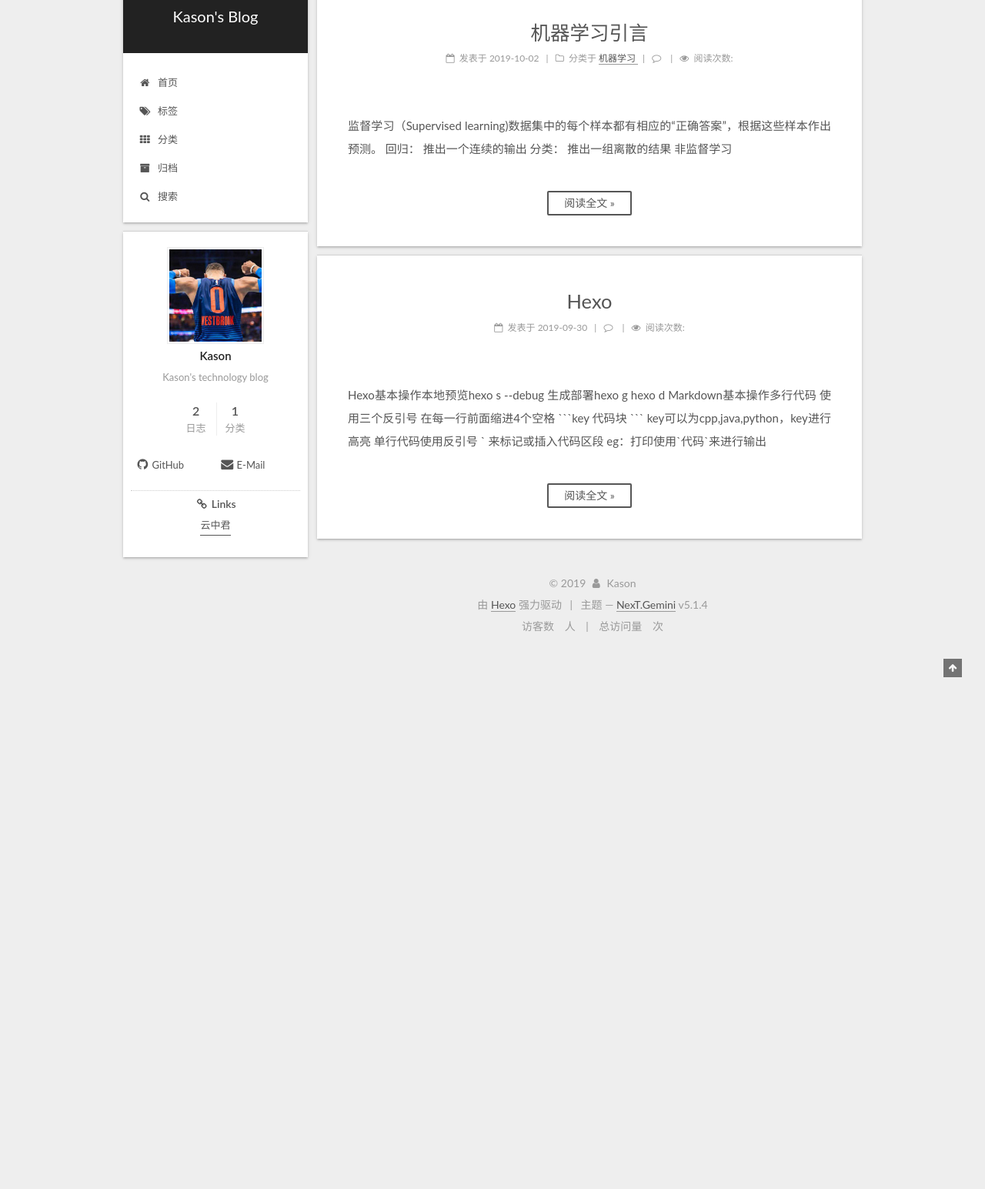
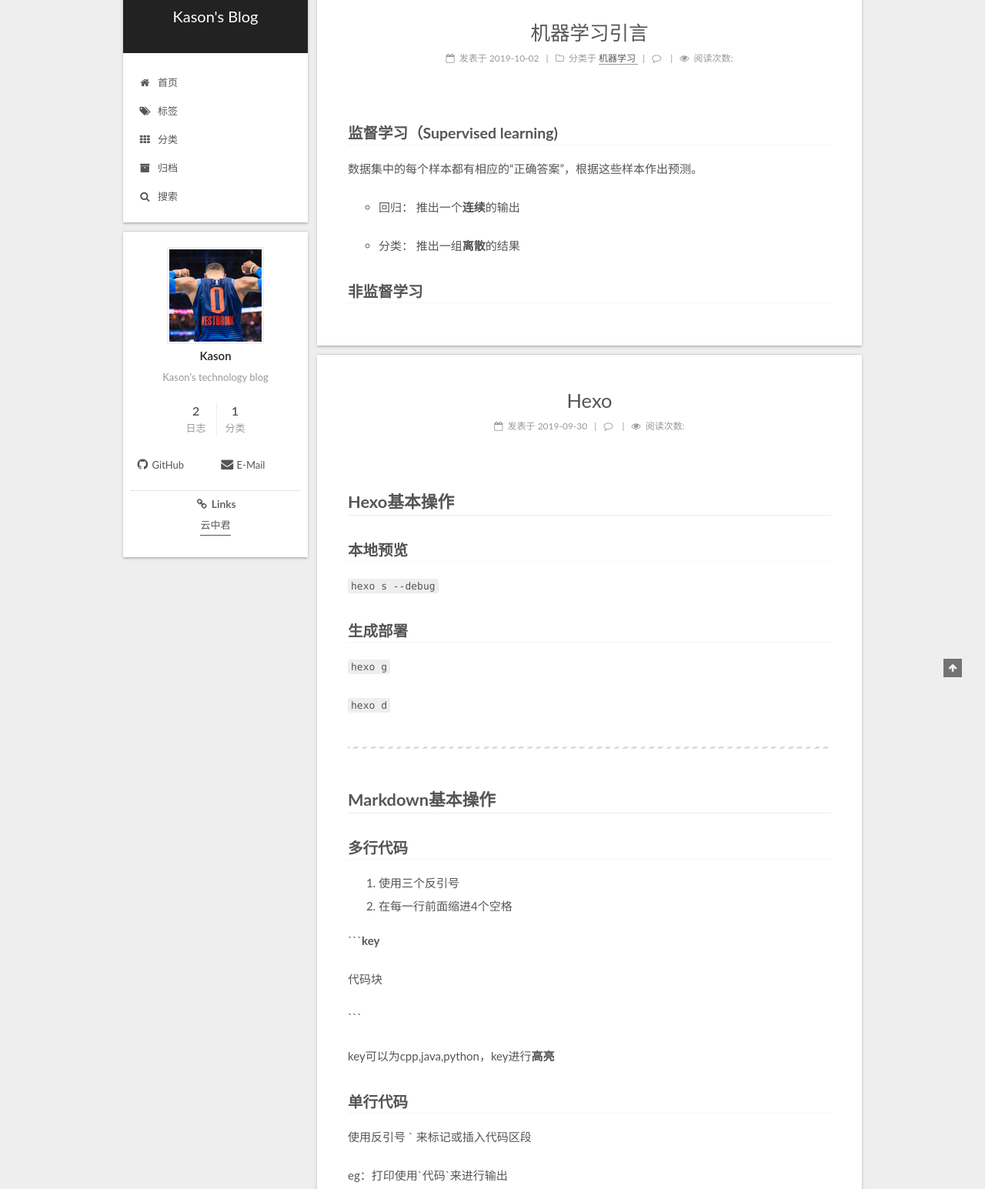
Before and after one commit to Kasonreal/Kasonreal.github.io, a plain HTML site: page index.html in a window 1280 px wide. Shown: the part 20-1565 px from the top of the page at 77% size. Before the commit the page ends 868 px from the top, so only its background shows below. Drawn offline with Linux system fonts and the light colour scheme; some packages are replaced by stand-ins of ours; a script that the page names is missing.

Commit message:
Site updated: 2019-10-04 19:13:05

````diff
--- a/css/main.css
+++ b/css/main.css
@@ -1823,7 +1823,7 @@ pre .javascript .function {
   width: 4px;
   height: 4px;
   border-radius: 50%;
-  background: #ff60cf;
+  background: #ffff9f;
 }
 .links-of-blogroll {
   font-size: 13px;
--- a/index.html
+++ b/index.html
@@ -398,22 +398,15 @@
 
 
 
-          监督学习（Supervised learning)数据集中的每个样本都有相应的“正确答案”，根据这些样本作出预测。
+            <h3 id="监督学习（Supervised-learning"><a href="#监督学习（Supervised-learning" class="headerlink" title="监督学习（Supervised learning)"></a>监督学习（Supervised learning)</h3><p>数据集中的每个样本都有相应的“正确答案”，根据这些样本作出预测。</p>
+<ul>
+<li><p>回归： 推出一个<strong>连续</strong>的输出</p>
+</li>
+<li><p>分类： 推出一组<strong>离散</strong>的结果</p>
+</li>
+</ul>
+<h3 id="非监督学习"><a href="#非监督学习" class="headerlink" title="非监督学习"></a>非监督学习</h3>
 
-回归： 推出一个连续的输出
-
-分类： 推出一组离散的结果
-
-
-非监督学习
-
-          <!--noindex-->
-          <div class="post-button text-center">
-            <a class="btn" href="/2019/10/02/机器学习引言/#more" rel="contents">
-              阅读全文 &raquo;
-            </a>
-          </div>
-          <!--/noindex-->
 
 
     </div>
@@ -554,29 +547,22 @@
 
 
 
-          Hexo基本操作本地预览hexo s --debug
-生成部署hexo g
-hexo d
-
-Markdown基本操作多行代码
-使用三个反引号
-在每一行前面缩进4个空格
-
-```key
-代码块
-```
-key可以为cpp,java,python，key进行高亮
-单行代码使用反引号 ` 来标记或插入代码区段
-eg：打印使用`代码`来进行输出
+            <h2 id="Hexo基本操作"><a href="#Hexo基本操作" class="headerlink" title="Hexo基本操作"></a>Hexo基本操作</h2><h3 id="本地预览"><a href="#本地预览" class="headerlink" title="本地预览"></a>本地预览</h3><p><code>hexo s --debug</code></p>
+<h3 id="生成部署"><a href="#生成部署" class="headerlink" title="生成部署"></a>生成部署</h3><p><code>hexo g</code></p>
+<p><code>hexo d</code></p>
+<hr>
+<h2 id="Markdown基本操作"><a href="#Markdown基本操作" class="headerlink" title="Markdown基本操作"></a>Markdown基本操作</h2><h3 id="多行代码"><a href="#多行代码" class="headerlink" title="多行代码"></a>多行代码</h3><ol>
+<li>使用三个反引号</li>
+<li>在每一行前面缩进4个空格</li>
+</ol>
+<p>```<strong>key</strong></p>
+<p>代码块</p>
+<p>```</p>
+<p>key可以为cpp,java,python，key进行<strong>高亮</strong></p>
+<h3 id="单行代码"><a href="#单行代码" class="headerlink" title="单行代码"></a>单行代码</h3><p>使用反引号 ` 来标记或插入代码区段</p>
+<p>eg：打印使用`代码`来进行输出</p>
 
 
-          <!--noindex-->
-          <div class="post-button text-center">
-            <a class="btn" href="/2019/09/30/hello-world/#more" rel="contents">
-              阅读全文 &raquo;
-            </a>
-          </div>
-          <!--/noindex-->
 
 
     </div>
@@ -693,7 +679,7 @@ eg：打印使用`代码`来进行输出
                   </span>
 
                   <span class="links-of-author-item">
-                    <a href="shiyuxiang99@163.com" target="_blank" title="E-Mail">
+                    <a href="mailto:shiyuxiang99@163.com" target="_blank" title="E-Mail">
 
                         <i class="fa fa-fw fa-envelope"></i>E-Mail</a>
                   </span>
@@ -763,26 +749,6 @@ eg：打印使用`代码`来进行输出
 
 
 
-
-<div class="busuanzi-count">
-  <script async src="https://busuanzi.ibruce.info/busuanzi/2.3/busuanzi.pure.mini.js"></script>
-
-
-    <span class="site-uv">
-      访客数
-      <span class="busuanzi-value" id="busuanzi_value_site_uv"></span>
-      人
-    </span>
-
-
-
-    <span class="site-pv">
-      总访问量
-      <span class="busuanzi-value" id="busuanzi_value_site_pv"></span>
-      次
-    </span>
-
-</div>
 
 
 
````
Also changed, not shown: 2019/09/30/hello-world/index.html (+1 -21 lines), 2019/10/02/机器学习引言/index.html (+1 -21 lines), archives/2019/09/index.html (+1 -21 lines), archives/2019/10/index.html (+1 -21 lines), archives/2019/index.html (+1 -21 lines), archives/index.html (+1 -21 lines), categories/index.html (+1 -21 lines), categories/机器学习/index.html (+1 -21 lines), search.xml (added, +16 -0 lines), tags/index.html (+1 -21 lines).
